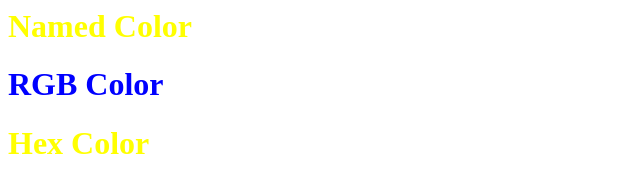
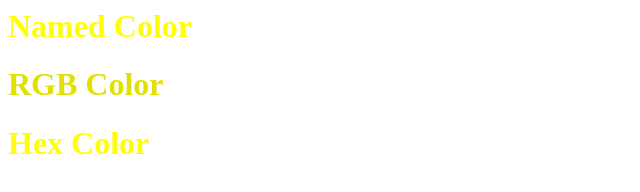
Before and after one commit to knightmoves-schools/014-color-Jrey433, a website: page index.html in a window 1280 px wide. Shown: the whole page, without its empty margins (0-640 px from the left). Drawn offline with Linux system fonts and the light colour scheme.

Commit message:
Change rgb color from blue to yellow

```diff
--- a/index.html
+++ b/index.html
@@ -8,7 +8,7 @@
         }
 
         .rgb-color {
-            color:  rgb(0, 0, 255);
+            color:  rgb(225, 225, 0);
         }
 
         .hex-color {
```
